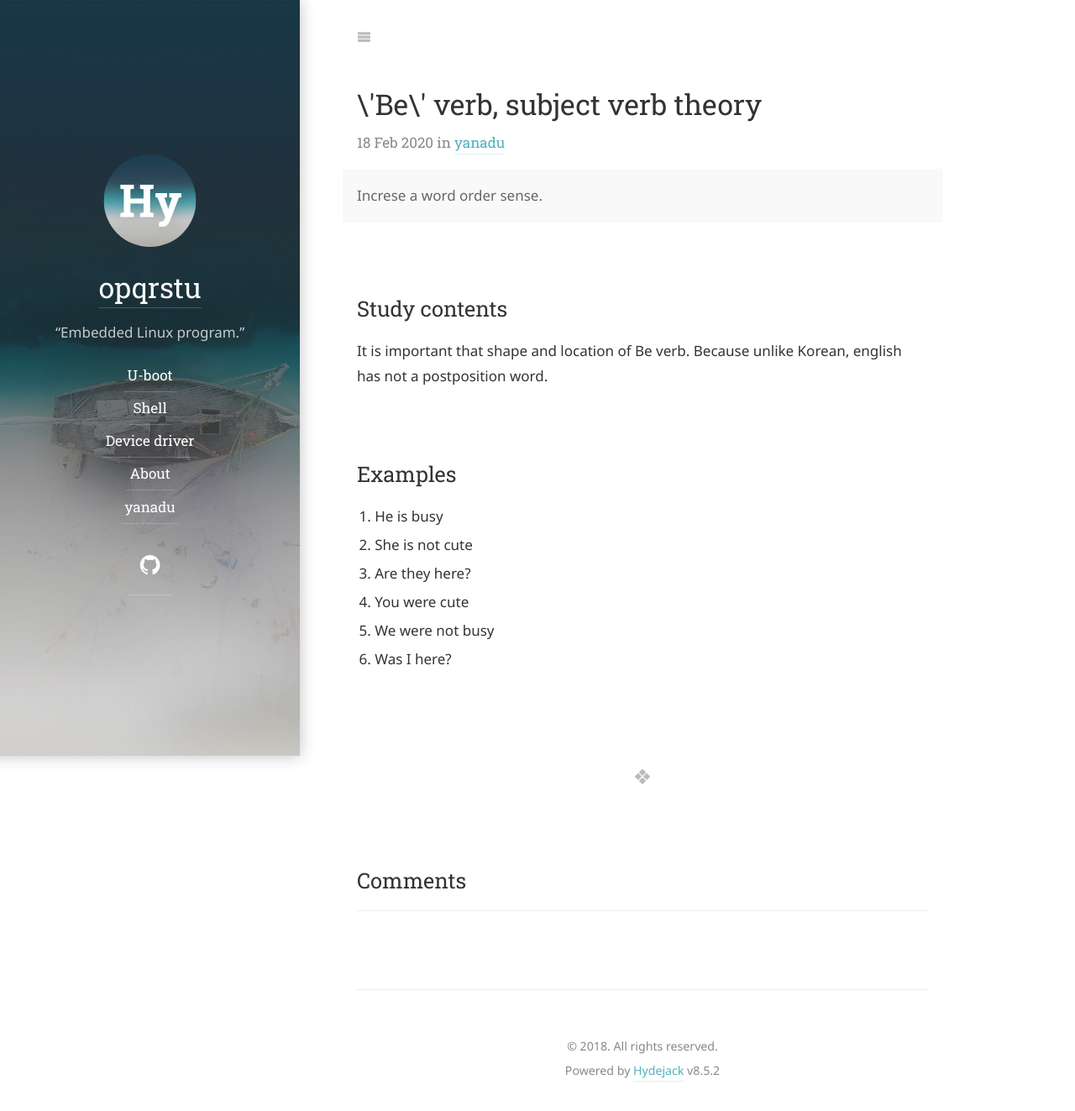
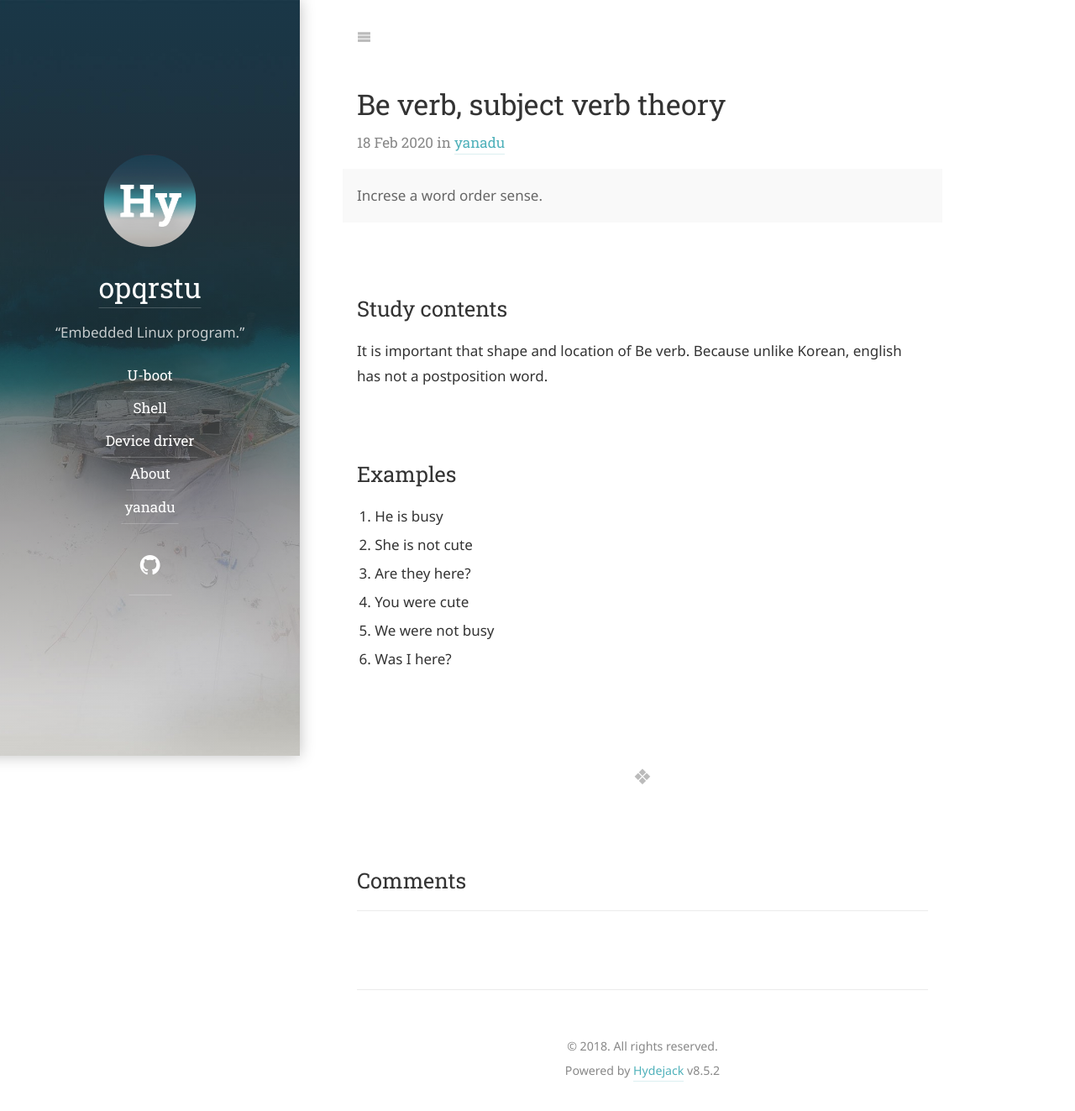
Before and after one commit to opqrstu/opqrstu.github.io, a Jekyll site: the page built from yanadu/_posts/2020-02-18-test.md, in a window 1280 px wide. Shown: the whole page at 84% size. Built offline with Jekyll 4.4.1, drawn with Linux system fonts in a browser that asks for light colours; some web fonts are replaced; comment, search, counter and statistics services are not loaded.

```diff
--- a/yanadu/_posts/2020-02-18-test.md
+++ b/yanadu/_posts/2020-02-18-test.md
@@ -1,6 +1,6 @@
 ---
 layout: post
-title: \'Be\' verb, subject verb theory
+title: Be verb, subject verb theory
 description: >
   Increse a word order sense.
 author: author2
```
